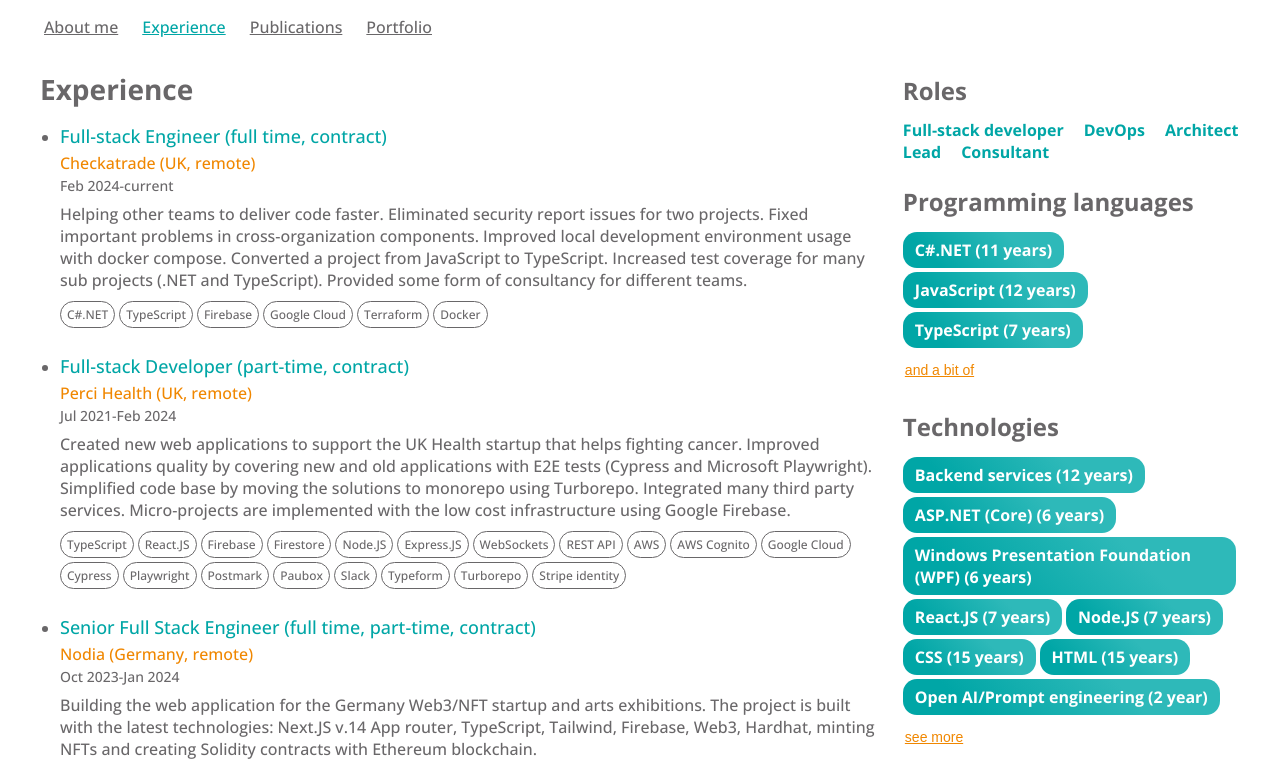
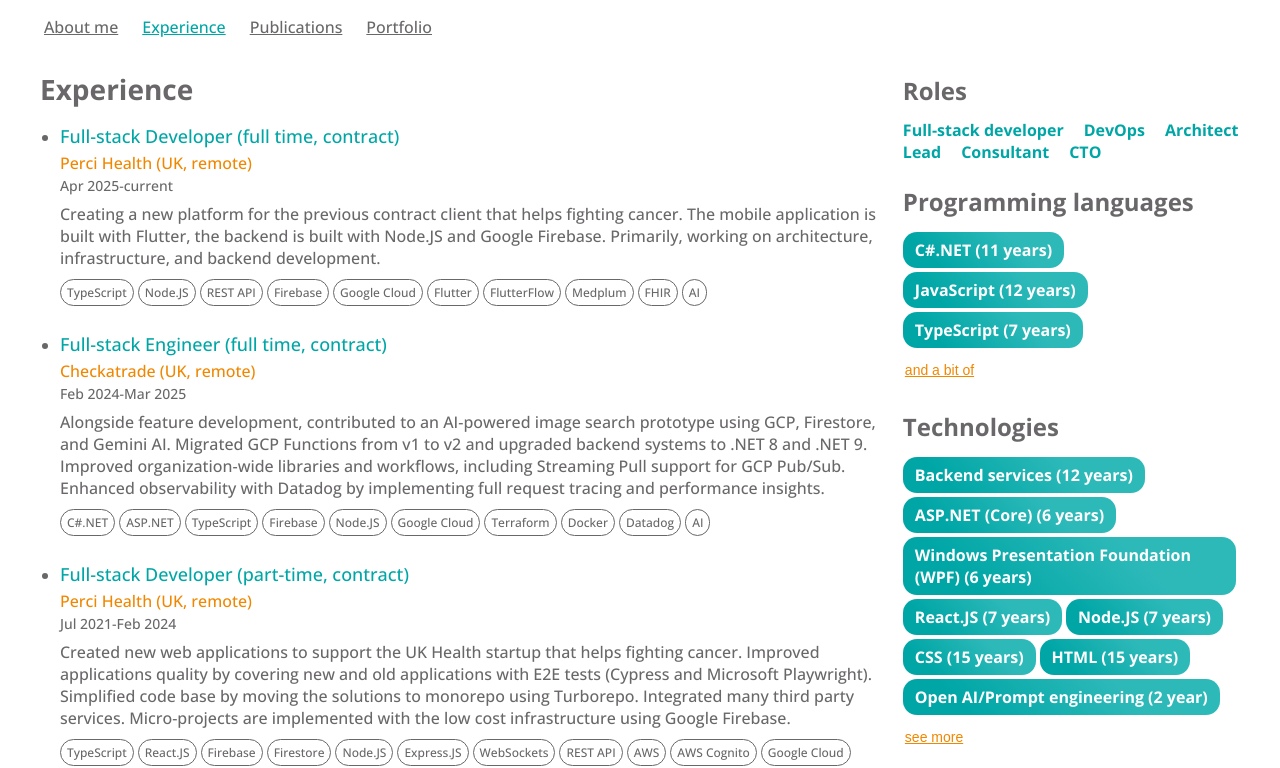
Before and after one commit to ArturAmpilogov/me, a Next.js app: page /experience in a window 1280 px wide. Shown: the top 768 px of the page. Built offline with nearby package versions, Linux system fonts and the light colour scheme.

Commit message:
2205-10-08 update experience

```diff
--- a/data/aboutme.ts
+++ b/data/aboutme.ts
@@ -1,4 +1,4 @@
 export const aboutme =
-  "Over 15 years in the Information Technology area, including managing teams as CTO, Chief Architect, Lead software developer. " +
+  "Over 18 years in the Information Technology area, including managing teams as CTO, Chief Architect, Lead software developer. " +
   "Passionate about design and programming, like to help people and see information technologies improving lives. " +
-  "Remote Europe or US East Cost time zones.";
+  "Europe or Middle East time zones.";
--- a/data/experience.ts
+++ b/data/experience.ts
@@ -2,18 +2,41 @@
 
 export const experience: IExperience[] = [
   {
+    position: "Full-stack Developer (full time, contract)",
+    organization: "Perci Health (UK, remote)",
+    duration: { start: "Apr 2025", end: "current" },
+    description:
+      "Creating a new platform for the previous contract client that helps fighting cancer. The mobile application is built with Flutter, the backend is built with Node.JS and Google Firebase. Primarily, working on architecture, infrastructure, and backend development.",
+    tags: [
+      "TypeScript",
+      "Node.JS",
+      "REST API",
+      "Firebase",
+      "Google Cloud",
+      "Flutter",
+      "FlutterFlow",
+      "Medplum",
+      "FHIR",
+      "AI",
+    ],
+  },
+  {
     position: "Full-stack Engineer (full time, contract)",
     organization: "Checkatrade (UK, remote)",
-    duration: { start: "Feb 2024", end: "current" },
+    duration: { start: "Feb 2024", end: "Mar 2025" },
     description:
-      "Helping other teams to deliver code faster. Eliminated security report issues for two projects. Fixed important problems in cross-organization components. Improved local development environment usage with docker compose. Converted a project from JavaScript to TypeScript. Increased test coverage for many sub projects (.NET and TypeScript). Provided some form of consultancy for different teams.",
+      "Alongside feature development, contributed to an AI-powered image search prototype using GCP, Firestore, and Gemini AI. Migrated GCP Functions from v1 to v2 and upgraded backend systems to .NET 8 and .NET 9. Improved organization-wide libraries and workflows, including Streaming Pull support for GCP Pub/Sub. Enhanced observability with Datadog by implementing full request tracing and performance insights.",
     tags: [
       "C#.NET",
+      "ASP.NET",
       "TypeScript",
       "Firebase",
+      "Node.JS",
       "Google Cloud",
       "Terraform",
-      "Docker"
+      "Docker",
+      "Datadog",
+      "AI",
     ],
   },
   {
--- a/data/roles.ts
+++ b/data/roles.ts
@@ -1 +1 @@
-export const roles = ["Full-stack developer", "DevOps", "Architect", "Lead", "Consultant"];
+export const roles = ["Full-stack developer", "DevOps", "Architect", "Lead", "Consultant", "CTO"];
```
